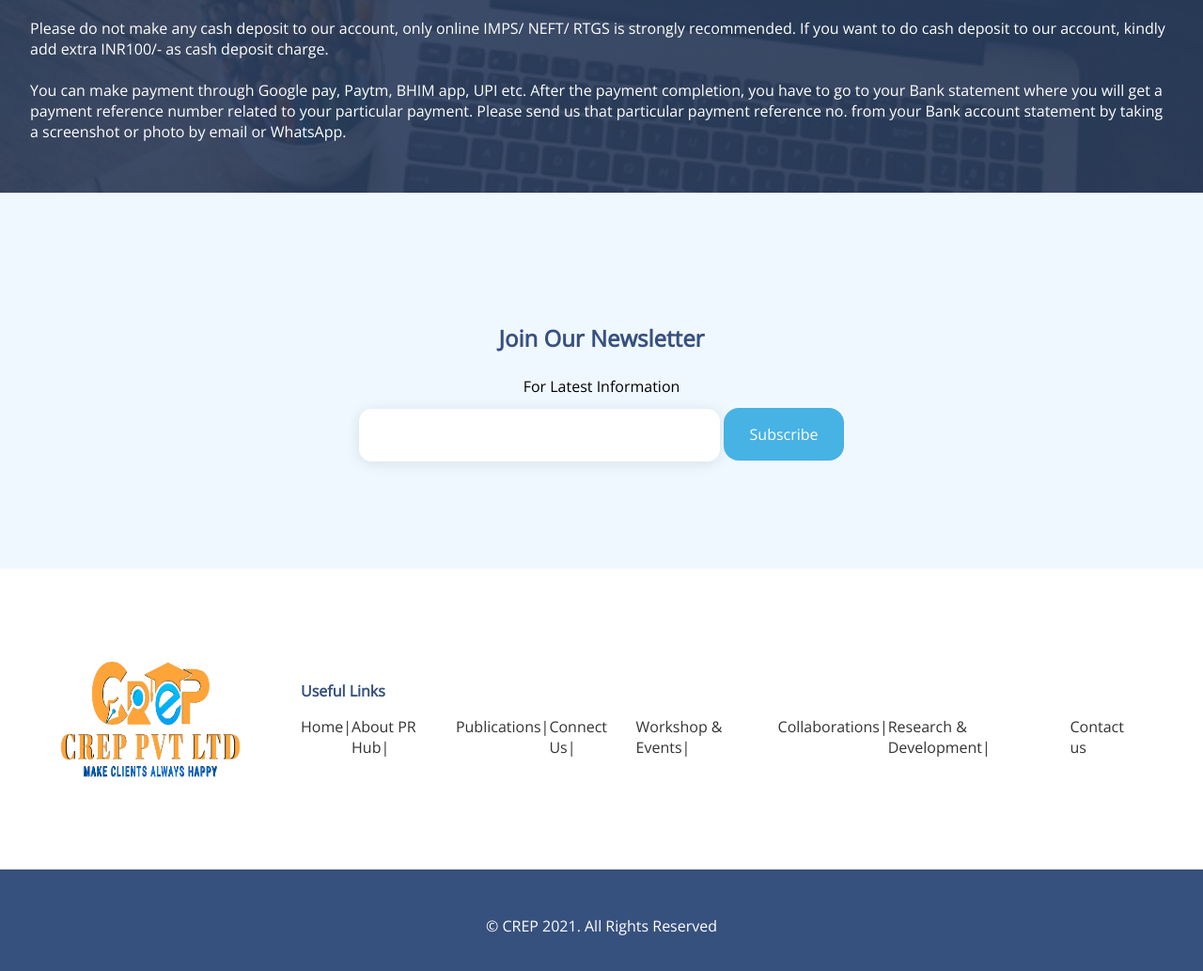
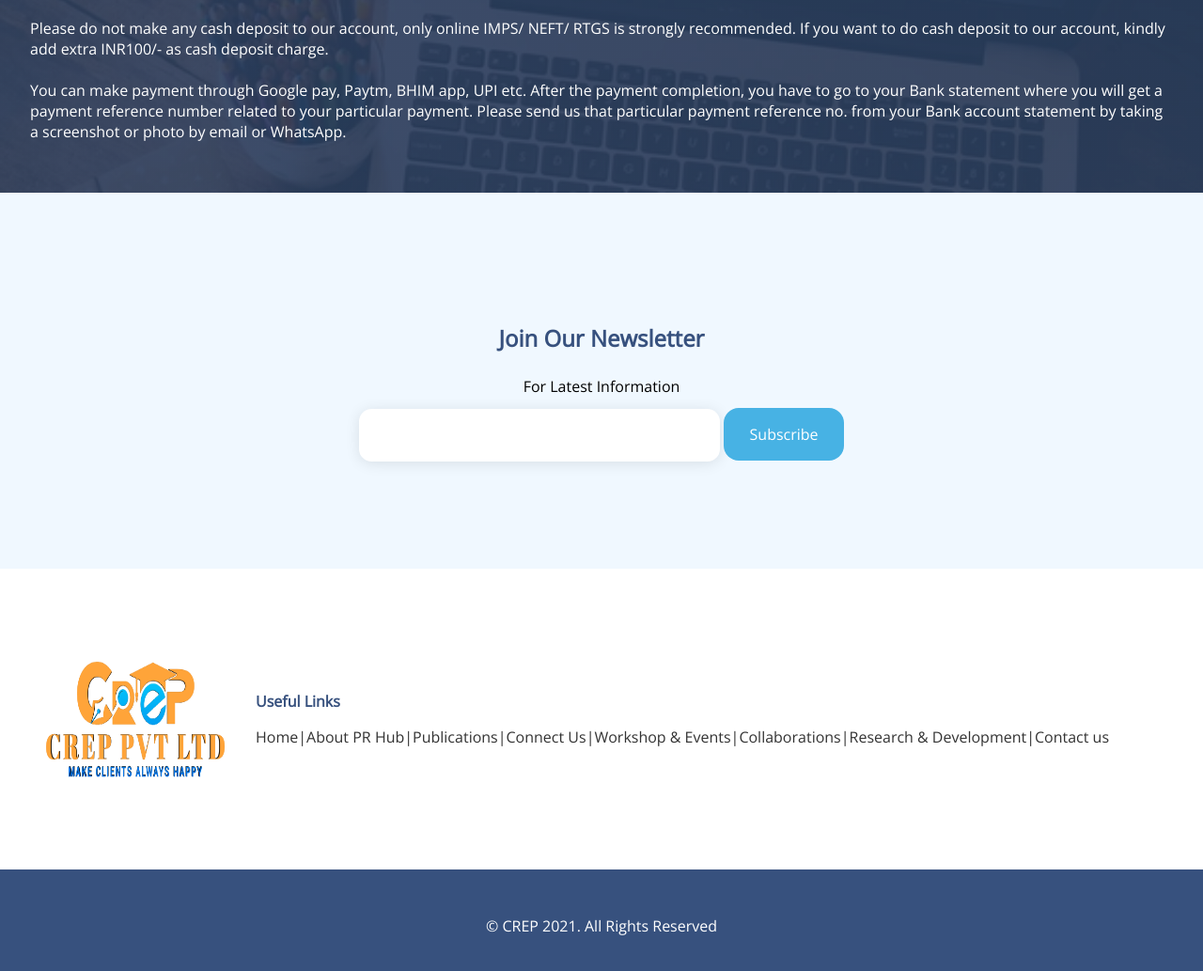
Before and after one commit to Shivam-codeforever/personal, a plain HTML site: page index.html in a window 1280 px wide. Shown: the part 9729-10762 px from the top of the page at 94% size. Drawn offline with nearby package versions, Linux system fonts and the light colour scheme.

Commit message:
update style

```diff
--- a/style.css
+++ b/style.css
@@ -525,20 +525,25 @@ html{
     align-items: center;
     padding: 2em;
     height: 40vh;
+    /* border: 2px solid red; */
 }
 .links .right b{
     color: #37517e;
 }
+
 .links ul{
-    width: 70vw;
+    width: 75vw;
     display: flex;
     margin-top: 1em;
+    /* border: 2px solid red; */
+    /* justify-content: center; */
 }
 .links ul li{
     list-style: none;
-    padding: 0px;
+    padding: 0;
 }
 .links ul li a{
+    font-size: 1em;
     text-decoration: none;
     color: rgb(51, 51, 51);
 }
```
